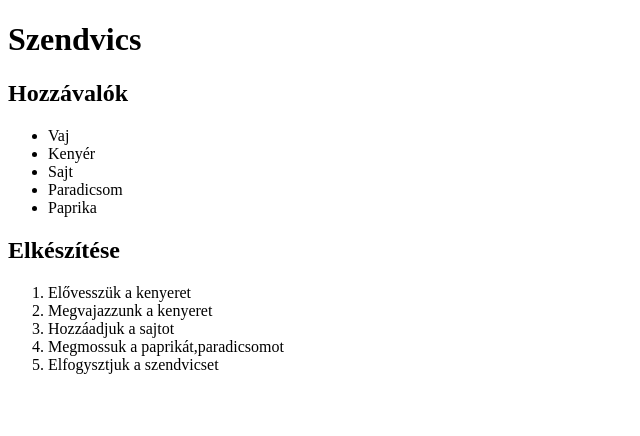
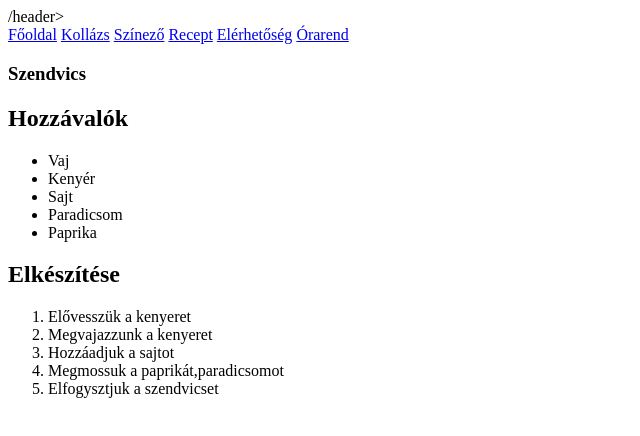
Before and after one commit to bandiandra/Recept, a plain HTML site: page index.html in a window 1280 px wide. Shown: the whole page, without its empty margins (0-640 px from the left). Drawn offline with Linux system fonts and the light colour scheme.

Commit message:
Update index.html

```diff
--- a/index.html
+++ b/index.html
@@ -7,6 +7,18 @@
     <title>Document</title>
 </head>
 <body>
+
+/header>
+<section id="tartalom">
+    <nav id="menusav">
+        <a href="https://bandiandra.github.io/F-oldal/">Főoldal</a>
+        <a href="https://bandiandra.github.io/kollazs/">Kollázs</a>
+        <a href="https://bandiandra.github.io/szinezo/">Színező</a>
+        <a href="https://bandiandra.github.io/recept/">Recept</a>
+        <a href="https://bandiandra.github.io/el-rhet-s-g/">Elérhetőség</a>
+        <a href="https://bandiandra.github.io/Orarend/">Órarend</a>
+
+
     <h1>Szendvics</h1>
 
     <h2>Hozzávalók</h2>
```
